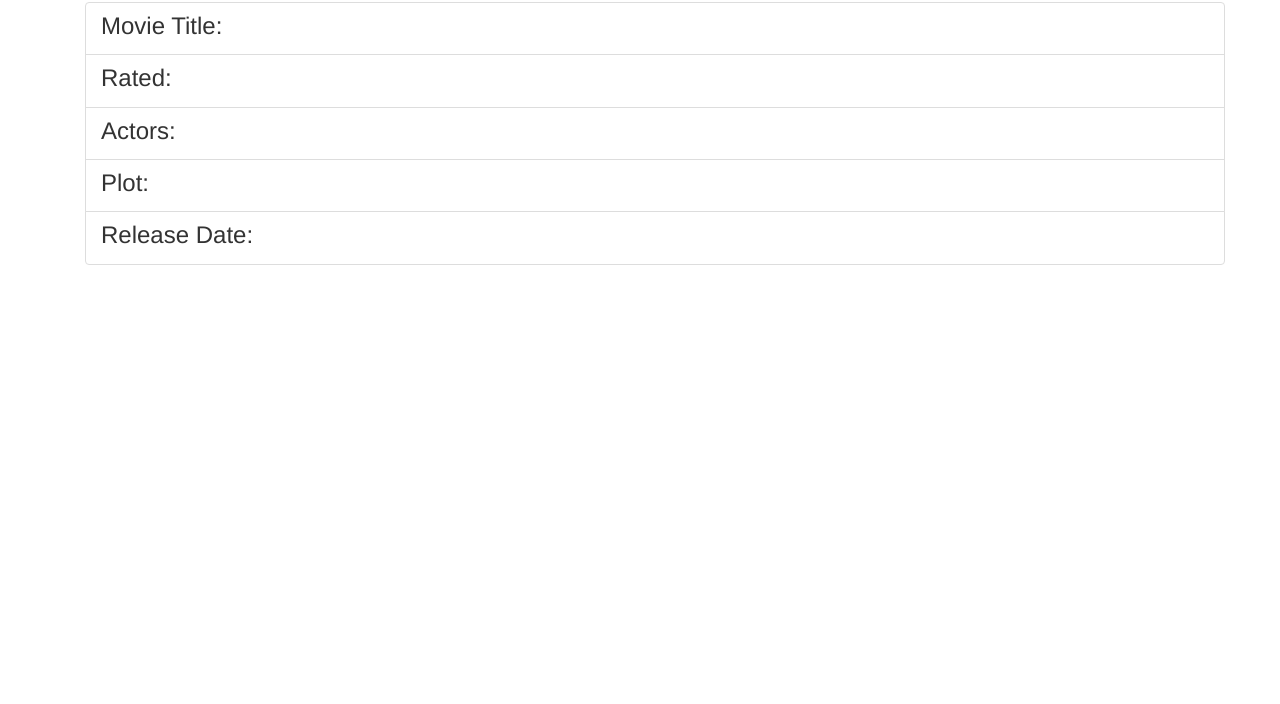
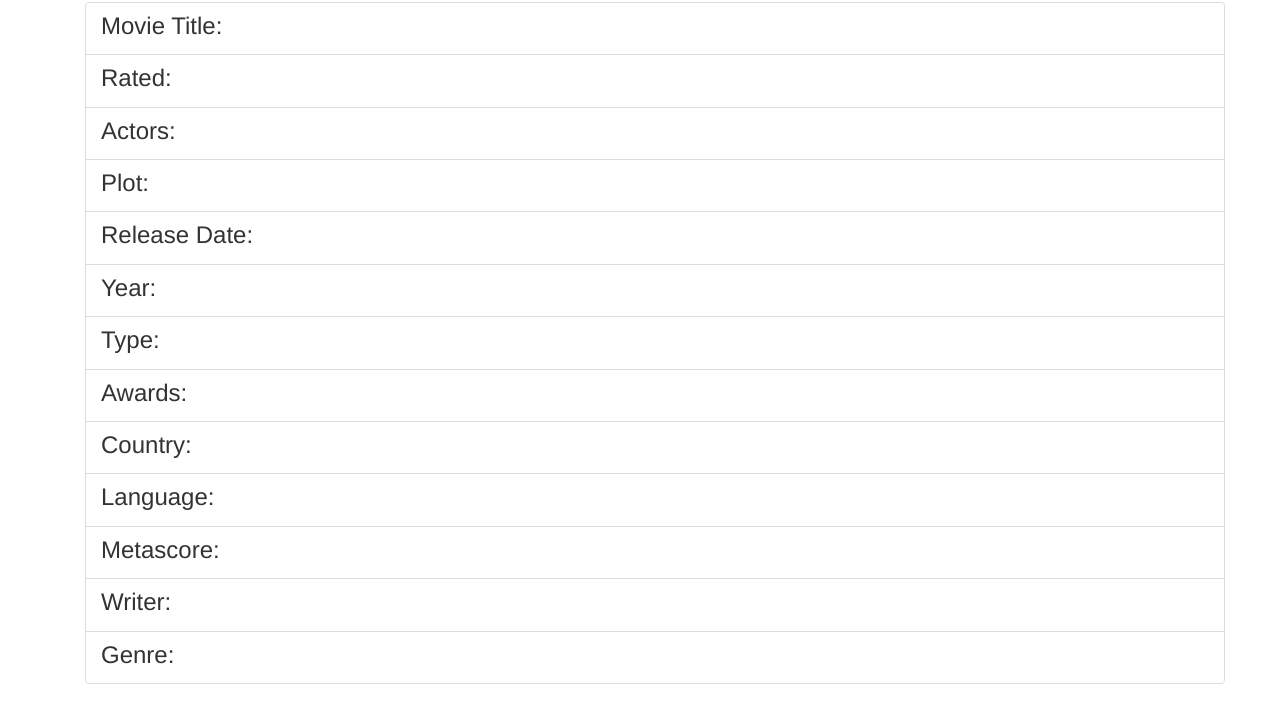
Before and after one commit to Jmr15c/lesson8_ajax, a plain HTML site: page index.html in a window 1280 px wide. Shown: the part 533-1237 px from the top of the page. Before the commit the page ends 818 px from the top, so only its background shows below. Drawn offline with nearby package versions, Linux system fonts and the light colour scheme.

Commit message:
lesson 8 final commit

```diff
--- a/index.html
+++ b/index.html
@@ -1,8 +1,8 @@
 <html>
 <!- -
 Program Name:   Seminole Movie Connection
-Author:
-Date:
+Author: Jade Reppenhagen
+Date: 4/13/17
 Filename:   index.html
 - ->
 
@@ -54,6 +54,46 @@ Filename:   index.html
             <p class="list-group-item-text lead text-primary" id="Released">  </p>
         </a>
 
+        <a href="#" class="list-group-item">
+            <h3 class="list-group-item-heading">Year:</h3>
+            <p class="list-group-item-text lead text-primary" id="Year">  </p>
+        </a>
+
+        <a href="#" class="list-group-item">
+            <h3 class="list-group-item-heading">Type:</h3>
+            <p class="list-group-item-text lead text-primary" id="Type">  </p>
+        </a>
+
+         <a href="#" class="list-group-item">
+            <h3 class="list-group-item-heading">Awards:</h3>
+            <p class="list-group-item-text lead text-primary" id="Awards">  </p>
+        </a>
+
+        <a href="#" class="list-group-item">
+            <h3 class="list-group-item-heading">Country:</h3>
+            <p class="list-group-item-text lead text-primary" id="Country">  </p>
+        </a>
+
+        <a href="#" class="list-group-item">
+            <h3 class="list-group-item-heading">Language:</h3>
+            <p class="list-group-item-text lead text-primary" id="Language">  </p>
+        </a>
+
+        <a href="#" class="list-group-item">
+            <h3 class="list-group-item-heading">Metascore:</h3>
+            <p class="list-group-item-text lead text-primary" id="Metascore">  </p>
+        </a>
+
+        <a href="#" class="list-group-item">
+            <h3 class="list-group-item-heading">Writer:</h3>
+            <p class="list-group-item-text lead text-primary" id="Writer">  </p>
+        </a>
+
+        <a href="#" class="list-group-item">
+            <h3 class="list-group-item-heading">Genre:</h3>
+            <p class="list-group-item-text lead text-primary" id="Genre">  </p>
+        </a>
+
     </div>
 </div>
     <script>
@@ -71,6 +111,14 @@ Filename:   index.html
                      $('#Actors').html(json.Actors);
                      $('#Plot').html(json.Plot);
                      $('#Released').html(json.Released);
+                     $('#Year').html(json.Year);
+                     $('#Type').html(json.Type);
+                     $('#Awards').html(json.Awards);
+                     $('#Country').html(json.Country);
+                     $('#Language').html(json.Language);
+                     $('#Metascore').html(json.Metascore);
+                     $('#Writer').html(json.Writer);
+                     $('#Genre').html(json.Genre);
                 })
                 .fail(function() {
                       alert("Posting failed.");
```
Also changed, not shown: 1 other file.
